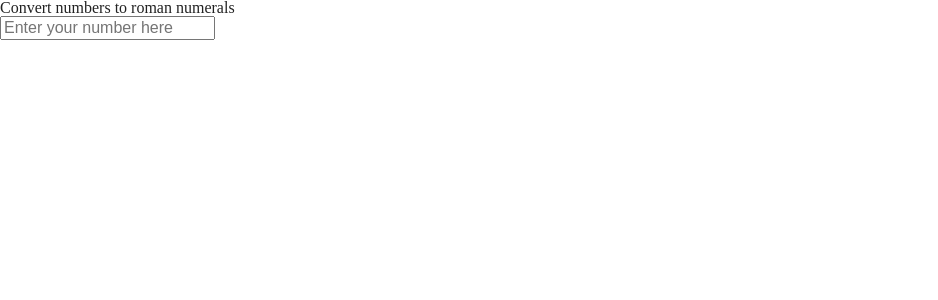
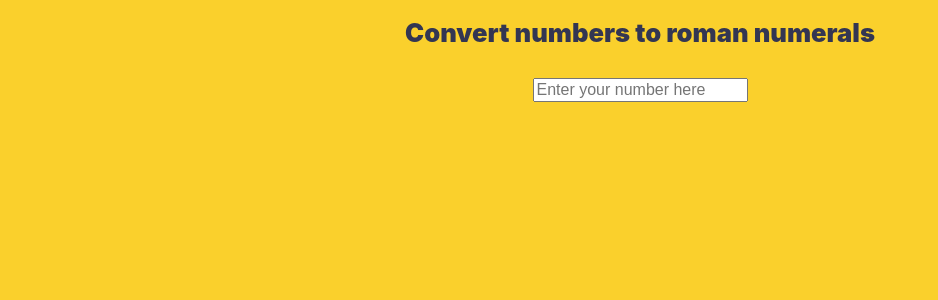
Before and after one commit to thislekan/glowing-octo-palm-tree, a Next.js app: page / in a window 1280 px wide. Shown: the top 300 px of the page, without its empty margins (0-938 px from the left). Built offline with nearby package versions, Linux system fonts and the light colour scheme.

Commit message:
- import styles

```diff
--- a/pages/index.tsx
+++ b/pages/index.tsx
@@ -2,21 +2,20 @@ import Head from "next/head";
 import { useState } from "react";
 import { OutputComponent } from "@/components/output/output";
 import { InputComponent } from "@/components/input/input";
-
-// import styles from "@/pages/index.module.css";
+import styles from "@/pages/index.module.scss";
 
 export default function Home() {
   const [numbers, setNumbers] = useState("");
 
   return (
-    <div className="home">
+    <div className={styles.home}>
       <Head>
         <title>Number to Roman Numerals Converter</title>
         <link rel="icon" href="/favicon.ico" />
       </Head>
 
-      <div className="home__wrapper">
-        <div className="home__wrapper__content">
+      <div className={styles.home__wrapper}>
+        <div className={styles.home__wrapper__content}>
           <h1>Convert numbers to roman numerals</h1>
           <OutputComponent numbers={numbers} />
           <InputComponent numbers={numbers} setNumbers={setNumbers} />
```
